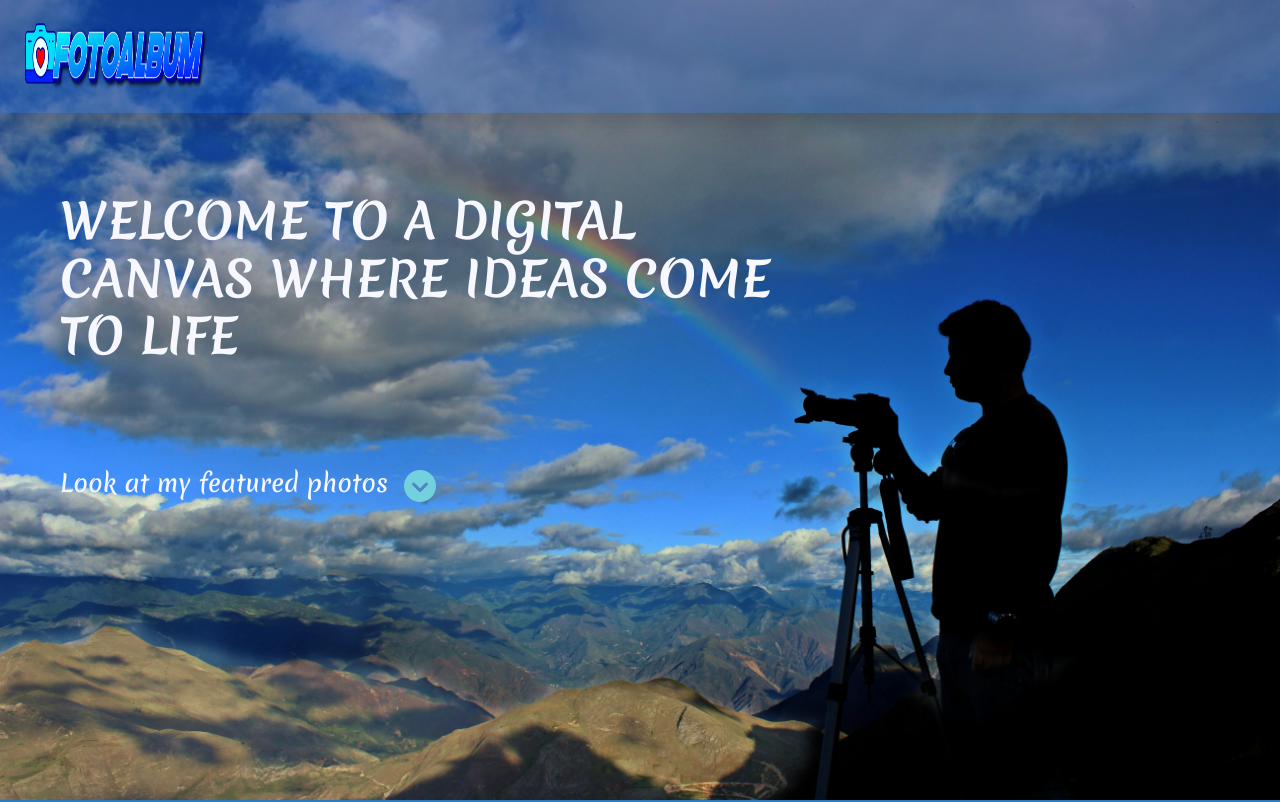
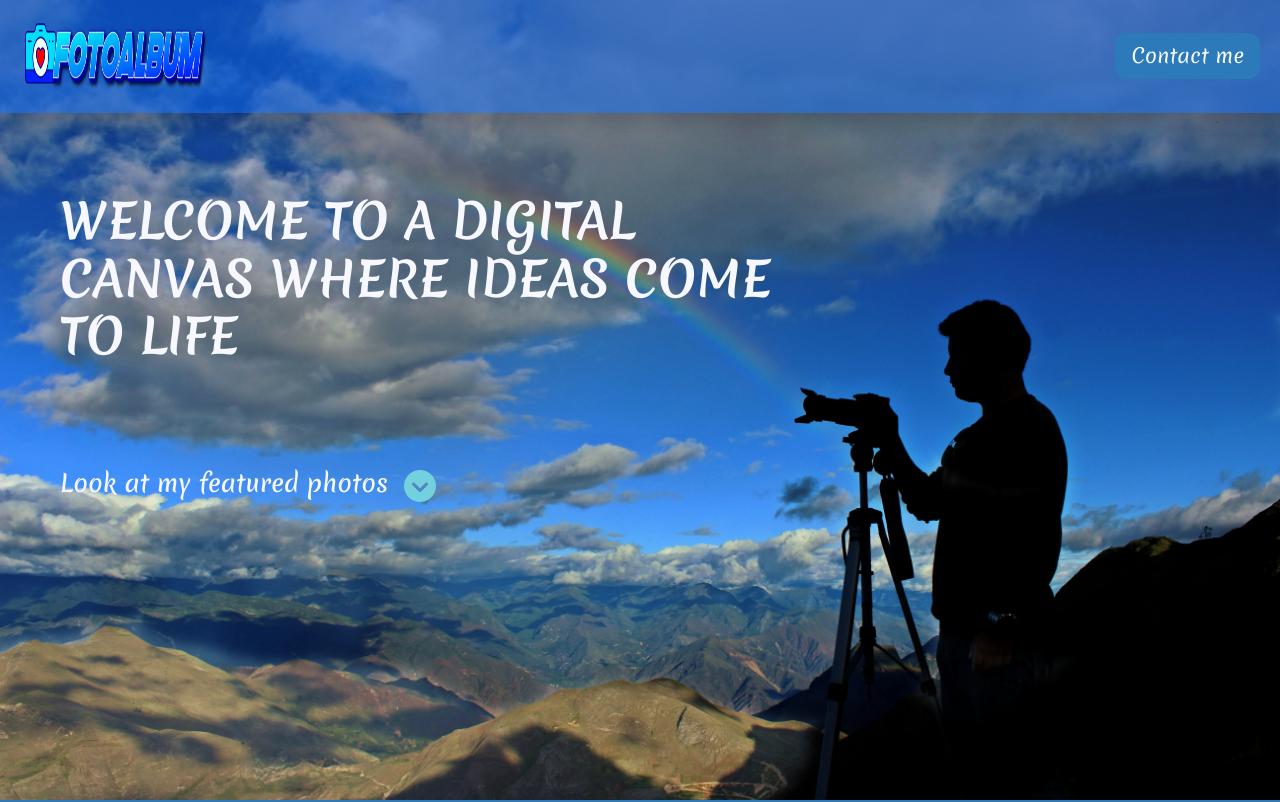
Before and after one commit to agostinoluca/fotoalbum-frontend, a Vue app: page / in a window 1280 px wide. Shown: the top 802 px of the page. Built offline with nearby package versions, Linux system fonts and the light colour scheme; no server answers.

Commit message:
add button href for contact form

```diff
--- a/src/components/AppHeader.vue
+++ b/src/components/AppHeader.vue
@@ -11,13 +11,20 @@ export default {
 </script>
 
 <template>
-    <header class="bg-primary bg-opacity-25 position-fixed z-3 w-100 shadow">
+    <header class="bg-primary bg-opacity-50 position-fixed z-3 w-100 shadow  px-3">
 
+        <div class="d-flex justify-content-between align-items-center">
+            <div class="logo img-fluid">
+                <img width="200" src="../assets/img/logo.png" alt="Logo FotoAlbum">
+            </div>
+            <!-- /logo-->
 
-        <div class="logo img-fluid px-3">
-            <img width="200" src="../assets/img/logo.png" alt="Logo FotoAlbum">
+            <div class="px-1">
+                <button class="btn_custom">
+                    <a href="#contact_form">Contact me</a>
+                </button>
+            </div>
         </div>
-        <!-- /logo-->
     </header>
 
 
--- a/src/style.css
+++ b/src/style.css
@@ -77,6 +77,10 @@ a {
   background-color: var(--fotoalbum-primary);
 }
 
+.bg_secondary {
+  background-color: var(--fotoalbum-secondary);
+}
+
 .bg_lightblue {
   background-color: var(--fotoalbum-lightblue);
 }
```
